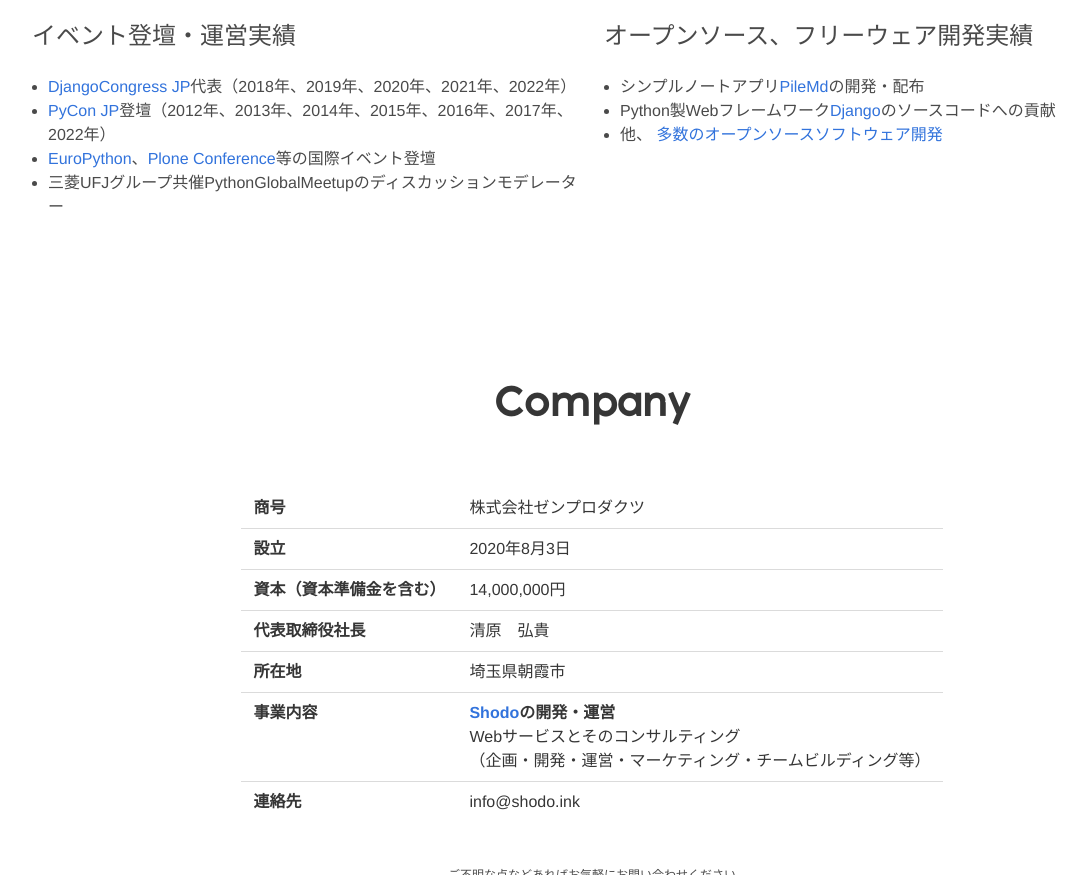
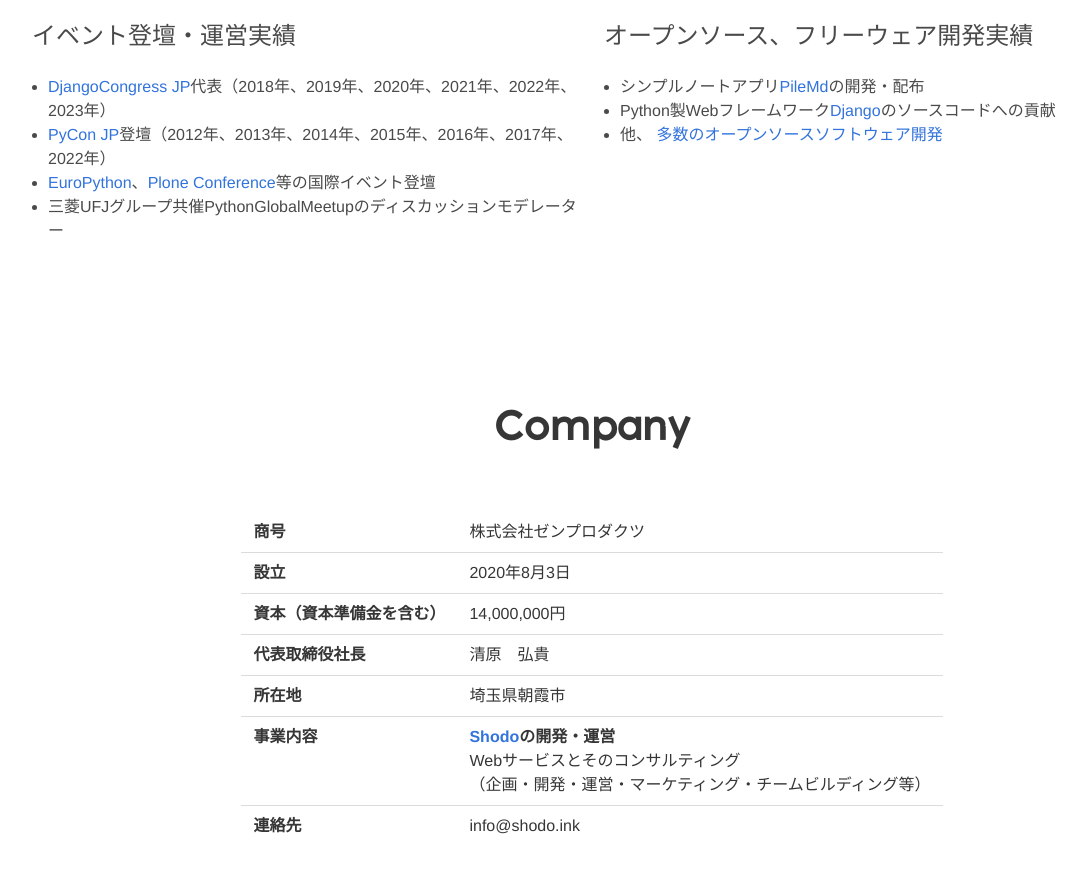
Before and after one commit to zenproducts/we.shodo.ink, a plain HTML site: page docs/index.html in a window 1280 px wide. Shown: the part 6327-7202 px from the top of the page, without its empty margins (48-1134 px from the left). Drawn offline with Linux system fonts and the light colour scheme.

Commit message:
Update index.html

```diff
--- a/docs/index.html
+++ b/docs/index.html
@@ -193,7 +193,7 @@
       <div class="column is-6">
         <h4 class="subtitle is-4">イベント登壇・運営実績</h4>
         <ul>
-          <li><a href="https://djangocongress.jp/">DjangoCongress JP</a>代表（2018年、2019年、2020年、2021年、2022年）</li>
+          <li><a href="https://djangocongress.jp/">DjangoCongress JP</a>代表（2018年、2019年、2020年、2021年、2022年、2023年）</li>
           <li><a href="https://pycon.jp/">PyCon JP</a>登壇（2012年、2013年、2014年、2015年、2016年、2017年、2022年）</li>
           <li><a href="https://www.youtube.com/channel/UCadZ6_NWdCN6YolgQdfV8Pg">EuroPython</a>、<a href="https://2018.ploneconf.org/">Plone Conference</a>等の国際イベント登壇</li>
           <li>三菱UFJグループ共催PythonGlobalMeetupのディスカッションモデレーター</li>
```
